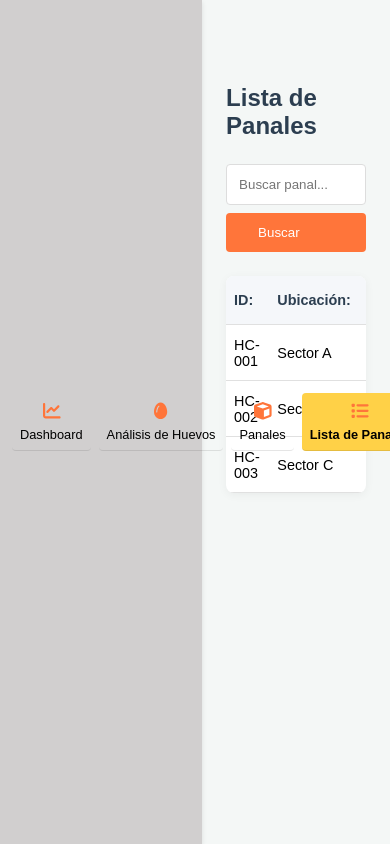
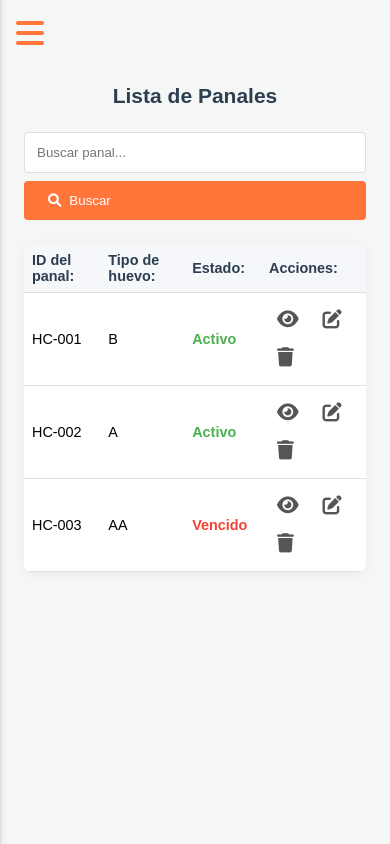
Before and after one commit to Jhonnyxavier2729/eggquality, a Vue app: page /honeycomb-list in a window 390 px wide. Built offline with nearby package versions, Linux system fonts and the light colour scheme; no server answers; sample sign-in values are in the browser's storage.

Commit message:
se modifica el modulo de lista y en el responsive

```diff
--- a/index.html
+++ b/index.html
@@ -6,6 +6,8 @@
     <meta name="viewport" content="width=device-width, initial-scale=1.0">
     <title>Egg</title>
     <script src="https://kit.fontawesome.com/e9630771c9.js" crossorigin="anonymous"></script>
+    <link rel="stylesheet" href="https://cdnjs.cloudflare.com/ajax/libs/font-awesome/6.0.0-beta3/css/all.min.css" />
+
     <style>
       .logo {
         background-color: white;
--- a/src/assets/base.css
+++ b/src/assets/base.css
@@ -84,3 +84,28 @@ body {
   -webkit-font-smoothing: antialiased;
   -moz-osx-font-smoothing: grayscale;
 }
+
+/* Media query para pantallas pequeñas */
+@media (max-width: 768px) {
+  body {
+    font-size: 14px; /* Ajusta el tamaño de fuente */
+  }
+
+  h1, h2, h3 {
+    font-size: 1.2rem; /* Reduce los tamaños de encabezados */
+  }
+
+  .container {
+    padding: 1rem; /* Reduce el padding general */
+  }
+}
+
+@media (max-width: 480px) {
+  body {
+    font-size: 12px; /* Ajusta aún más el tamaño de fuente */
+  }
+
+  .container {
+    padding: 0.5rem; /* Reduce el padding para pantallas muy pequeñas */
+  }
+}
--- a/src/assets/main.css
+++ b/src/assets/main.css
@@ -1,4 +1,9 @@
 /* Reset básico */
+@media (max-width: 768px) {
+  body {
+    font-size: 14px; /* Ajusta el tamaño de fuente en pantallas pequeñas */
+  }
+}
 * {
   margin: 0;
   padding: 0;
--- a/src/components/layout/SidebarMenu.vue
+++ b/src/components/layout/SidebarMenu.vue
@@ -1,8 +1,14 @@
 // src/components/layout/SidebarMenu.vue
+<template>
+  <div>
+    <!-- Botón hamburguesa -->
+    <button class="hamburger" @click="toggleSidebar">
+      <i class="fas fa-bars"></i>
+    </button>
 
-<template>
-  <aside class="sidebar">
-    <div >
+    <!-- Sidebar con clase condicional -->
+    <aside :class="['sidebar', { open: isSidebarOpen }]">
+      <div>
         <img src="@/assets/logo1.png" alt="EggQuality Logo" class="logo-img" />
       </div>
 
@@ -18,7 +24,6 @@
               <font-awesome-icon :icon="item.icon" />
             </span>
             <span class="text">{{ item.text }}</span>
-
           </li>
         </ul>
       </nav>
@@ -30,18 +35,26 @@
         <span class="text">Cerrar Sesión</span>
       </button>
     </aside>
+  </div>
 </template>
 
 <script setup>
 import { ref } from 'vue';
 import { useRouter, useRoute } from 'vue-router';
 import { useToast } from 'vue-toastification';
-import { useAuthStore } from '@/stores/auth'; // <-- Importa tu store
+import { useAuthStore } from '@/stores/auth';
 
 const router = useRouter();
 const route = useRoute();
 const toast = useToast();
-const authStore = useAuthStore(); // <-- Usa tu store
+const authStore = useAuthStore();
+
+// Sidebar visible u oculto
+const isSidebarOpen = ref(false);
+
+const toggleSidebar = () => {
+  isSidebarOpen.value = !isSidebarOpen.value;
+};
 
 const menuItems = ref([
   { text: 'Dashboard', name: 'dashboard', route: { name: 'dashboard' }, icon: 'fa-chart-line', completed: false },
@@ -57,11 +70,12 @@ const isActive = (itemName) => {
 
 const navigate = (itemRoute) => {
   router.push(itemRoute);
+  isSidebarOpen.value = false; // Oculta el sidebar al navegar en móvil
 };
 
 const handleLogout = async () => {
   try {
-    await authStore.logout(); // <-- Usa la acción de logout de tu store
+    await authStore.logout();
     toast.success('Sesión cerrada correctamente');
     router.push('/login');
   } catch (error) {
@@ -70,6 +84,7 @@ const handleLogout = async () => {
   }
 };
 </script>
+
 
 // src/components/layout/SidebarMenu.vue - Sección
 
@@ -139,7 +154,6 @@ const handleLogout = async () => {
 /* Estilos para el estado HOVER (pasar el ratón) */
 .menu li:hover, .logout-btn:hover {
   background-color: rgba(255, 209, 71, 0.3); /* Usar el amarillo (#ffd147) con transparencia para el fondo */
-  /* color: inherit; */ /* Mantener el color del texto */
 }
 
 /* Estilos para el estado ACTIVO (la página actual) */
@@ -168,86 +182,66 @@ const handleLogout = async () => {
 .logout-btn {
   margin-top: auto; /* Empuja el botón de logout hacia abajo */
   margin-bottom: 1rem;
-  /* Opcional: Estilizar el botón de logout de forma diferente, quizás con el color naranja */
-  /* background-color: #ff753a; */
-  /* color: white; */
-  /* font-weight: bold; */
 }
 
 
 /* --- Ajustes de Responsividad (con Media Queries) --- */
 /* Estos estilos se aplicarán cuando el ancho de la pantalla sea 768px o menor */
+/* BOTÓN HAMBURGUESA - solo se muestra en móviles */
+.hamburger {
+  display: none;
+  position: fixed;
+  top: 1rem;
+  left: 1rem;
+  z-index: 1100;
+  font-size: 2rem;
+  background: none;
+  border: none;
+  color: #ff753a;
+  cursor: pointer;
+}
+
+/* Oculta sidebar en móviles si isOpen es false */
+.hide-on-mobile {
+  display: none;
+}
+
+/* Estilos responsivos */
 @media (max-width: 768px) {
   .sidebar {
-    width: 100%; /* Ocupa todo el ancho */
-    height: auto; /* La altura se ajusta al contenido */
-    position: relative; /* Cambia de fijo a relativo (se mueve con el scroll) */
-    padding: 1rem 0.5rem; /* Ajusta el espaciado interno */
-    flex-direction: row; /* Coloca los elementos (logo, menú, logout) en fila */
-    justify-content: space-between; /* Distribuye el espacio entre los elementos */
-    align-items: center; /* Alinea verticalmente los elementos en la fila */
-    box-shadow: 0 2px 5px rgba(0,0,0,0.1); /* Ajusta la sombra (abajo) */
-    /* background-color: #efccff; */ /* Mantén el fondo o cámbialo si quieres */
+    width: 65%;
+    height: 100vh;
+    position: fixed;
+    left: 0;
+    top: 0;
+    background-color: #d1cfcf;
+    z-index: 1000;
+    transition: transform 0.3s ease-in-out;
+    transform: translateX(-100%);
+    transition: transform 0.3s ease;
   }
 
-  .sidebar .logo h1 {
-    padding-bottom: 0;
-    border-bottom: none;
-    margin-right: 1rem;
-    font-size: 1.5rem; /* Ajusta el tamaño del título en pantallas pequeñas */
-    /* color: #ff753a; */ /* Mantén el color naranja para el título */
+  .sidebar.open {
+    transform: translateX(0);
   }
 
-  .sidebar .menu {
-    flex: none; /* Evita que el menú intente ocupar todo el espacio */
-    margin-top: 0; /* Quita el margen superior */
+  .hamburger {
+    display: block;
+    position: fixed;
+    top: 1rem;
+    left: 1rem;
+    z-index: 1100;
+    background: none;
+    border: none;
+    font-size: 2rem;
+    color: #ff753a;
+    cursor: pointer;
   }
 
-  .sidebar .menu ul {
-      display: flex; /* Coloca los items del menú en fila */
-      flex-direction: row;
-      flex-wrap: wrap; /* Permite que los items salten de línea si no caben */
-      justify-content: center; /* Centra los items en la fila */
+  .main-content {
+    margin-left: 0;
   }
 
-  /* Estilos para los elementos de la lista y el botón de logout en fila */
-  .menu li, .logout-btn {
-      padding: 0.5rem; /* Ajusta el espaciado de los items */
-      margin: 0 0.25rem; /* Ajusta el margen horizontal entre items */
-      width: auto; /* El ancho se ajusta al contenido */
-      flex-direction: column; /* Coloca ícono arriba y texto abajo */
-      text-align: center; /* Centra el texto */
-  }
-
-  .sidebar .icon {
-      margin-right: 0; /* Quita el margen del ícono a la derecha */
-      /* font-size: 1.2rem; */ /* Ajusta el tamaño del ícono si quieres */
-  }
-
-   /* Hace el texto visible en pantallas pequeñas */
-  .sidebar .text {
-      display: block; /* Muestra el texto */
-      font-size: 0.8rem; /* Tamaño de fuente más pequeño para el texto */
-      margin-top: 5px; /* Espacio entre el ícono y el texto */
-      /* color: inherit; */ /* Hereda el color del texto del sidebar */
-  }
-
-  .sidebar .check {
-       margin-left: 0; /* Ajusta margen */
-  }
-
-  /* Estilos para el botón de logout en pantallas pequeñas */
-  .sidebar .logout-btn {
-    margin-top: 0; /* Quita el margen superior */
-    margin-left: 1rem; /* Añade margen a la izquierda para separarlo del menú */
-    padding: 0.75rem; /* Mantén o ajusta el espaciado */
-    /* background-color: #ff753a; */ /* Opcional: color naranja en móvil */
-    /* color: white; */
-  }
-
-  /* IMPORTANTE: Necesitas ajustar el 'margin-left' del .main-content en tu AuthenticatedLayout.vue */
-  /* para que sea 0px en pantallas pequeñas (<= 768px) donde la sidebar ya no es fija ni tiene 250px de ancho */
-  /* @media (max-width: 768px) { .main-content { margin-left: 0; width: 100%; padding-top: ...; } } */
 }
 
 /* Opcional: Ajustes de Responsividad para pantallas AÚN más pequeñas (ej: móviles) */
--- a/src/main.js
+++ b/src/main.js
@@ -31,6 +31,8 @@ const toastOptions = {
 };
 
 let app;
+
+
 
 // Esperamos a que Firebase Auth determine el estado inicial
 onAuthStateChanged(auth, async (user) => { // Hacemos esta función async
--- a/src/views/HoneycombListView.vue
+++ b/src/views/HoneycombListView.vue
@@ -1,6 +1,8 @@
 <template>
   <div class="honeycomb-list-view">
+    <div class="title-container">
       <h2>Lista de Panales</h2>
+    </div>
 
     <div class="controls">
       <input
@@ -9,16 +11,15 @@
         v-model="searchQuery"
       >
       <button class="filter-btn" @click="toggleFilters">
-          <span></span> Buscar
+        <i class="fas fa-search"></i> Buscar
       </button>
     </div>
 
     <table class="honeycomb-table">
       <thead>
         <tr>
-            <th>ID</th>
-            <th>Ubicación</th>
-            <th>Fecha Instalación</th>
+          <th>ID del panal</th>
+          <th>Tipo de huevo</th>
           <th>Estado</th>
           <th>Acciones</th>
         </tr>
@@ -26,21 +27,38 @@
       <tbody>
         <tr v-for="item in filteredHoneycombs" :key="item.id">
           <td>{{ item.id }}</td>
-            <td>{{ item.location }}</td>
-            <td>{{ item.installationDate }}</td>
+          <td>{{ item.tipo }}</td>
+
           <td>
             <span :class="'status-' + item.status.toLowerCase()">
               {{ item.status }}
             </span>
           </td>
           <td>
-              <button class="action-btn" @click="viewDetails(item.id)">
-                👁️
+              <button class="action-btn" @click="viewDetails(item.id)" title="Ver detalles">
+                <i class="fas fa-eye"></i> <!-- Ícono para ver detalles -->
+              </button>
+              <button class="action-btn" @click="editItem(item.id)" title="Editar">
+                <i class="fas fa-edit"></i> <!-- Ícono para editar -->
+              </button>
+              <button class="action-btn" @click="deleteItem(item.id)" title="Eliminar">
+                <i class="fas fa-trash"></i> <!-- Ícono para eliminar -->
               </button>
           </td>
         </tr>
       </tbody>
     </table>
+  </div>
+
+  <!-- Modal para ver detalles -->
+  <div v-if="selectedHoneycomb" class="modal">
+    <div class="modal-content">
+      <h3>Detalles del Panal</h3>
+      <p><strong>ID:</strong> {{ selectedHoneycomb.id }}</p>
+      <p><strong>Tipo de Huevo:</strong> {{ selectedHoneycomb.tipo }}</p>
+      <p><strong>Estado:</strong> {{ selectedHoneycomb.status }}</p>
+      <button @click="closeModal">Cerrar</button>
+    </div>
   </div>
 </template>
 
@@ -51,9 +69,9 @@
 const showFilters = ref(false)
 
 const honeycombs = ref([
-    { id: 'HC-001', location: 'Sector A', installationDate: '2023-10-15', status: 'Activo' },
-    { id: 'HC-002', location: 'Sector B', installationDate: '2023-11-01', status: 'Activo' },
-    { id: 'HC-003', location: 'Sector C', installationDate: '2023-09-20', status: 'Vencido' },
+  { id: 'HC-001', tipo: 'B', status: 'Activo' },
+  { id: 'HC-002', tipo: 'A',  status: 'Activo' },
+  { id: 'HC-003', tipo: 'AA', status: 'Vencido' },
   // Más datos...
 ])
 
@@ -68,10 +86,28 @@
   showFilters.value = !showFilters.value
 }
 
+const selectedHoneycomb = ref(null);
+
 const viewDetails = (id) => {
-    console.log('Ver detalles del panal:', id)
-  }
+  selectedHoneycomb.value = honeycombs.value.find((item) => item.id === id);
+};
+
+const closeModal = () => {
+  selectedHoneycomb.value = null;
+};
+
+const editItem = (id) => {
+  console.log('Editar panal con ID:', id);
+  // Lógica para editar el panal
+};
+
+const deleteItem = (id) => {
+  console.log('Eliminar panal con ID:', id);
+  // Lógica para eliminar el panal
+};
 </script>
+
+// Codigo CSS
 
 <style scoped>
 .honeycomb-list-view {
@@ -82,6 +118,7 @@
 h2 {
   color: #2c3e50;
   margin-bottom: 1.5rem;
+  text-align: center; /* Centra el texto */
 }
 
 .controls {
@@ -118,12 +155,15 @@
   box-shadow: 0 2px 10px rgba(0,0,0,0.05);
 }
 
-  .honeycomb-table th,
+.honeycomb-table th ,
 .honeycomb-table td {
-    padding: 1rem;
+  padding: 0.5rem;
   text-align: left;
   border-bottom: 1px solid #e0e0e0;
 }
+
+
+
 
 .honeycomb-table th {
   background-color: #f5f7fa;
@@ -147,8 +187,38 @@
   cursor: pointer;
   font-size: 1.2rem;
   padding: 0.5rem;
+  color: #555;
+  transition: color 0.3s ease;
 }
 
+.action-btn:hover {
+  color: #ff753a; /* Cambia el color al pasar el cursor */
+}
+
+.action-btn i {
+  margin-right: 0.5rem; /* Espaciado entre íconos */
+}
+
+/* Modal */
+.modal {
+  position: fixed;
+  top: 0;
+  left: 0;
+  width: 100%;
+  height: 100%;
+  background: rgba(0, 0, 0, 0.5);
+  display: flex;
+  justify-content: center;
+  align-items: center;
+}
+
+.modal-content {
+  background: white;
+  padding: 20px;
+  border-radius: 8px;
+  width: 400px;
+  text-align: center;
+}
 /* Responsive */
   @media (max-width: 480px) {
 
```
Also changed, not shown: src/stores/auth.js (+25 -17 lines), src/App.vue (line endings or trailing spaces), src/components/layout/AppLayout.vue (indentation only), src/views/EggAnalysisView.vue (indentation only). Lines whose indentation alone changed are shown as unchanged.
